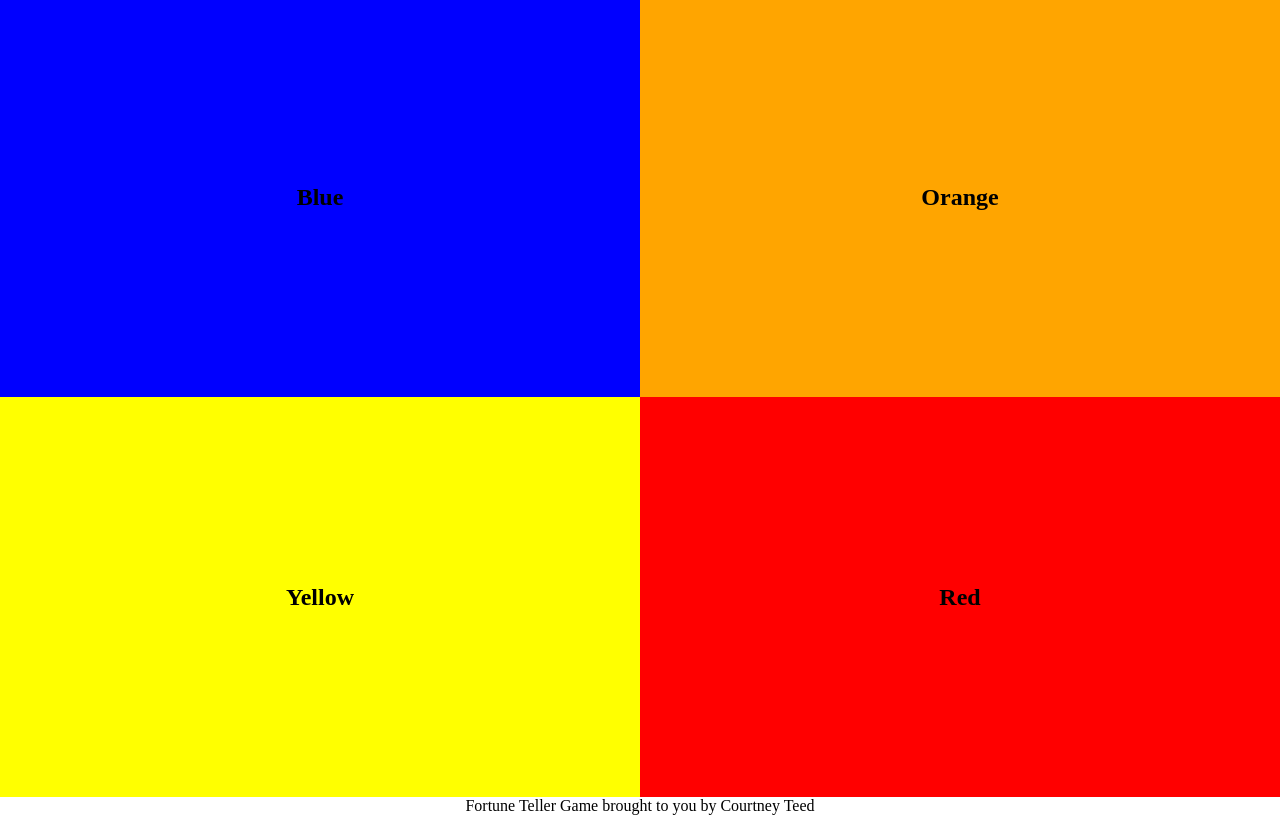
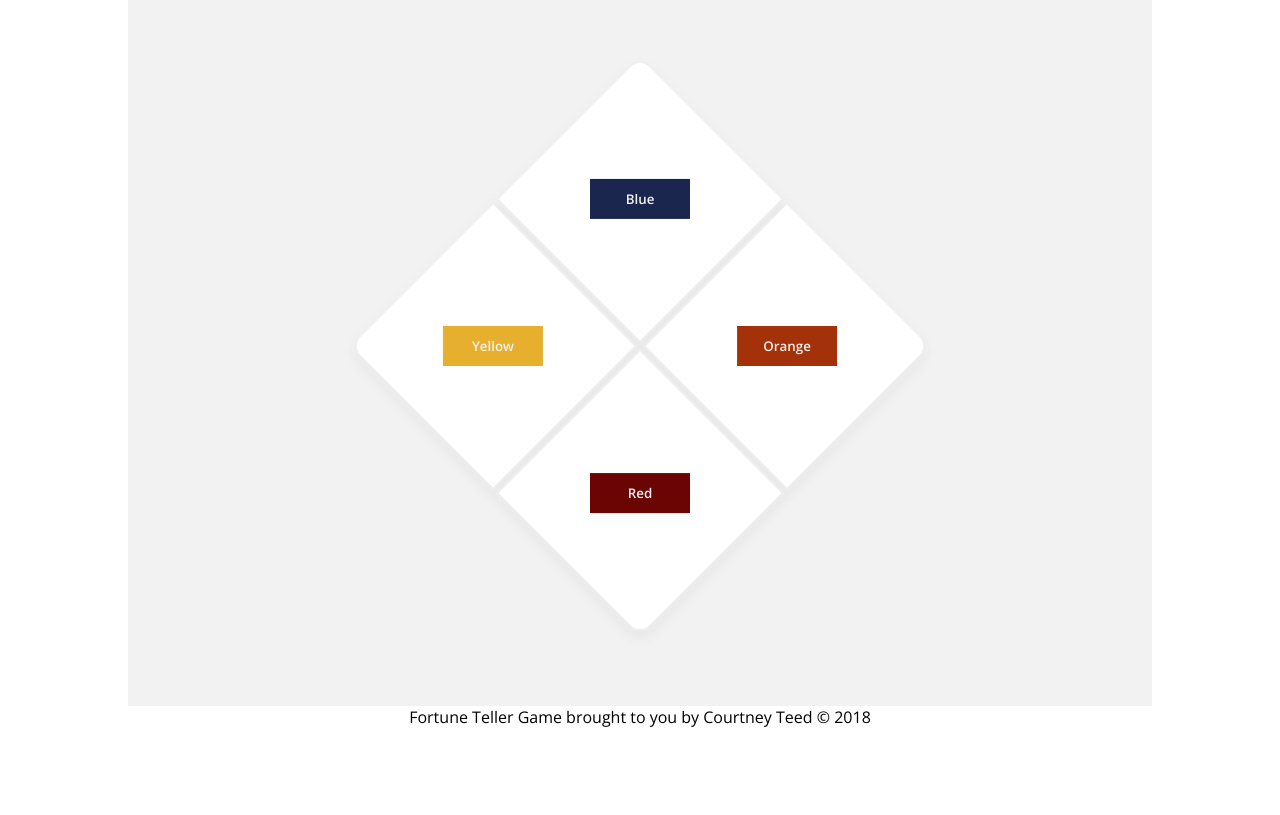
Before and after one commit to courtney-teed/fortune-teller-game, a website: page index.html in a window 1280 px wide. Shown: the part 58-873 px from the top of the page. After the commit the page ends 800 px from the top, so only its background shows below. Drawn offline with nearby package versions, Linux system fonts and the light colour scheme.

Commit message:
Finish styling landing page

```diff
--- a/index.html
+++ b/index.html
@@ -11,6 +11,8 @@
 
 		<meta name="viewport" content="width=device-width, initial-scale=1">
 
+		<link href="https://fonts.googleapis.com/css?family=Open+Sans:300,400,600,700,800" rel="stylesheet">
+
 
 		<!--[if lt IE 9]>
 			<script src="js/html5shiv-printshiv.min.js"></script>
@@ -20,31 +22,39 @@
 
 	<body>
 
-			<header>
-				<h1>Fortune Teller Game</h1>
+			<header id="header">
+				<p>Fortune Teller Game</p>
 				<p>Pick a color to begin!</p>
 			</header>
 
 			<main>
-				<section class="blue">
-					<h2>Blue</h2>
-				</section>
-				<section class="orange">
-					<h2>Orange</h2>
-				</section>
-				<section class="yellow">
-					<h2>Yellow</h2>
-				</section>
-				<section class="red">
-					<h2>Red</h2>
-				</section>
+				<article id="colorGrid">
+					<div class="rotate">
+						<div class="top">
+							<section class="blue-section">
+								<button class="blue-button">Blue</button>
+							</section>
+							<section class="orange-section">
+								<button class="orange-button">Orange</button>
+							</section>
+						</div>
+						<div class="bottom">
+							<section class="yellow-section">
+								<button class="yellow-button">Yellow</button>
+							</section>
+							<section class="red-section">
+								<button class="red-button">Red</button>
+							</section>
+						</div>
+					</div>
+				</article>
 			</main>
 
 			<footer>
-				<p>Fortune Teller Game brought to you by Courtney Teed</p>
+				<p>Fortune Teller Game brought to you by Courtney Teed &copy; 2018</p>
 			</footer>
 
-		<script src="src/main.js"></script>
+		<script src="lib/main.js"></script>
 
 	</body>
 
--- /dev/null
+++ b/lib/main.js
@@ -0,0 +1,28 @@
+'use strict';
+
+var colorButton = document.querySelectorAll('#colorGrid section button');
+var colorSection = document.querySelector('#colorGrid');
+
+function wrapper() {
+  var _this = this;
+
+  var changeColor = function changeColor() {
+    colorSection.classList.toggle('colorChange');
+  };
+
+  var loopThrough = function loopThrough() {
+    var thisButtonText = _this.childNodes[0].nodeValue;
+    var thisButtonLength = thisButtonText.length;
+
+    for (var i = 0; i < thisButtonLength * 2; i++) {
+      setTimeout(function () {
+        changeColor();
+      }, i * 750);
+    }
+  };
+  loopThrough();
+};
+
+for (var i = 0; i < colorButton.length; i++) {
+  colorButton[i].addEventListener('click', wrapper);
+};
--- a/main.css
+++ b/main.css
@@ -6,39 +6,93 @@
 article, aside, details, figcaption, figure, footer, header, main, nav, section, summary {
 	display:block;
 }
+:focus {
+	outline: 0;
+}
 body {
 	text-align: center;
+	font-family: 'Open Sans', sans-serif;
 }
 main {
 	display: flex;
-	flex-direction: row;
-	flex-wrap: wrap;
-	height: 100vh;
+	justify-content: center;
 }
 header {
 	width: 100%;
 }
-.blue, .orange, .yellow, .red {
-	width: 50%;
-	height: 50%;
+article {
+	width: 80%;
+	height: 90vh;
+	background-color: #f2f2f2;
+	display: flex;
+	flex-direction: column;
+	flex-wrap: wrap;
+	justify-content: center;
+	align-items: center;
+}
+section {
+	width: 200px;
+	height: 200px;
+	background-color: white;
+	border: 2px solid #efefef;
 	display: flex;
 	flex-direction: column;
 	justify-content: center;
+	align-items: center;
+	-webkit-box-shadow: 5px 5px 10px 2px rgba(203,203,203,0.5);
+	box-shadow: 5px 5px 10px 2px rgba(203,203,203,0.2);
 }
-.blue {
-	background-color: blue;
+.top, .bottom {
+	display: flex;
+	padding: 2px;
 }
-.orange {
-	background-color: orange;
+.rotate {
+	transform: rotate(45deg);
 }
-.yellow {
-	background-color: yellow;
+.blue-section {
+	-webkit-border-radius: 15px 0 0 0;
+	border-radius: 15px 0 0 0;
+	margin-right: 2px;
 }
-.red {
-	background-color: red;
+.orange-section {
+	-webkit-border-radius: 0 15px 0 0;
+	border-radius: 0 15px 0 0;
+	margin-left: 2px;
 }
-h2 {
-	color: #000000;
+.yellow-section {
+	-webkit-border-radius: 0 0 0 15px;
+	border-radius: 0 0 0 15px;
+	margin-right: 2px;
+}
+.red-section {
+	-webkit-border-radius: 0 0 15px 0;
+	border-radius: 0 0 15px 0;
+	margin-left: 2px;
+}
+button {
+	height: 40px;
+	width: 100px;
+	transform: rotate(-45deg);
+	font-family: 'Open Sans', sans-serif;
+	font-weight: 600;
+	cursor: pointer;
+	color: #f2f2f2;
+}
+.blue-button {
+	background-color: #1b264f;
+}
+.orange-button {
+	background-color: #a3320b;
+}
+.yellow-button {
+	background-color: #e6af2e;
+}
+.red-button {
+	background-color: #6b0504;
+}
+.colorChange {
+	background-color: green;
+	transition: all 1s;
 }
 footer {
 	width: 100%;
--- a/src/main.js
+++ b/src/main.js
@@ -0,0 +1,26 @@
+const colorButton = document.querySelectorAll('#colorGrid section button');
+const colorSection = document.querySelector('#colorGrid');
+
+function wrapper() {
+
+  const changeColor = () => {
+    colorSection.classList.toggle('colorChange');
+  };
+
+  const loopThrough = () => {
+    let thisButtonText = this.childNodes[0].nodeValue;
+    let thisButtonLength = thisButtonText.length;
+
+    for (let i = 0; i < thisButtonLength * 2; i++) {
+      setTimeout(function() {
+        changeColor();
+      }, i * 750);
+    }
+
+  };
+  loopThrough();
+};
+
+for(let i = 0; i < colorButton.length; i++) {
+  colorButton[i].addEventListener('click', wrapper);
+};
```
Also changed, not shown: package.json (added, +24 -0 lines), .babelrc (added), 1 other file.
